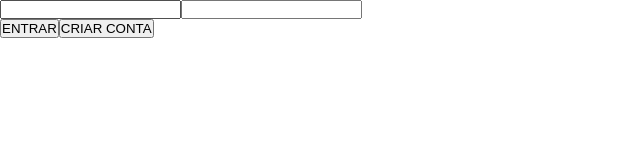
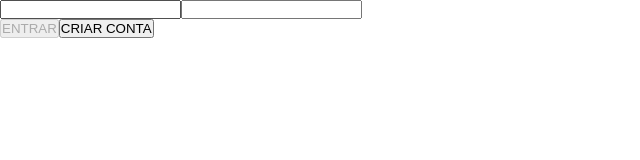
Before and after one commit to raphael-caninde/todo-list-api, a React (Create React App) app in the folder frontend/: page /login in a window 1280 px wide. Shown: the top 160 px of the page, without its empty margins (0-640 px from the left). Built offline with nearby package versions, Linux system fonts and the light colour scheme.

Commit message:
feat: adiciona validação de login

```diff
--- a/frontend/src/pages/Login/index.jsx
+++ b/frontend/src/pages/Login/index.jsx
@@ -5,6 +5,12 @@ function Login() {
   const [email, setEmail] = useState('');
   const [password, setPassword] = useState('');
   const navigate = useNavigate();
+
+  const checkLogin = () => {
+    const emailRegex = /^[^\s@]+@[^\s@]+\.[^\s@]+$/;
+
+    return emailRegex.test(email) && password.length > 6;
+  };
 
   return (
     <div>
@@ -34,6 +40,7 @@ function Login() {
         <div>
           <button
             type="submit"
+            disabled={ !checkLogin() }
           >
             ENTRAR
           </button>
@@ -46,7 +53,7 @@ function Login() {
         </div>
       </form>
     </div>
-  )
+  );
 }
 
 export default Login;
```
